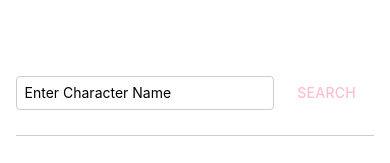
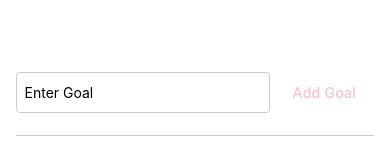
Before and after one commit to Afrizalbs/starting-project, a React Native app: screen / in a window 390 px wide. Shown: the top 163 px of the page. Built offline with nearby package versions, Linux system fonts and the light colour scheme.

Commit message:
back on track

```diff
--- a/App.js
+++ b/App.js
@@ -1,7 +1,7 @@
-import { useState, useEffect } from "react";
+import { useState } from "react";
 import {
-  Button,
   Pressable,
+  ScrollView,
   StyleSheet,
   Text,
   TextInput,
@@ -10,48 +10,44 @@ import {
 
 export default function App() {
   const [search, setSearch] = useState("");
-  const [charData, setCharData] = useState([]);
+  const [goals, setGoals] = useState([]);
 
   function handleSearchInput(params) {
     setSearch(params);
   }
 
-  function getCharacterFromApi(params) {
-    // alert(params);
-    const options = { method: "GET" };
-
-    fetch(
-      `https://genshin-db-api.vercel.app/api/v5/characters?query=${search}`,
-      options
-    )
-      .then((response) => response.json())
-      .then((response) => {
-        setCharData(response);
-        console.log(response);
-      })
-      .catch((err) => console.log(err));
+  function addGoal() {
+    setGoals((currentGoals) => [...currentGoals, search]);
+    // setSearch("");
   }
-
-  // useEffect(() => {}, [search]);
 
   return (
     <View style={styles.container}>
       <View style={styles.inputContainer}>
         <TextInput
           style={styles.charInput}
-          placeholder="Enter Character Name"
+          placeholder="Enter Goal"
           value={search}
           onChangeText={(value) => handleSearchInput(value)}
         />
         <Pressable
           style={styles.searchButton}
-          onPress={() => getCharacterFromApi(search)}
+          onPress={addGoal}
+          disabled={search.trim().length === 0}
         >
-          <Text style={styles.btnText}>SEARCH</Text>
+          <Text style={styles.btnText}>Add Goal</Text>
         </Pressable>
       </View>
       <View style={styles.goalsContainer}>
-        <Text>{charData.description}</Text>
+        <ScrollView>
+          <View style={{ gap: 16 }}>
+            {goals.map((goal, index) => (
+              <View key={index} style={styles.cardContainer}>
+                <Text>{goal}</Text>
+              </View>
+            ))}
+          </View>
+        </ScrollView>
       </View>
     </View>
   );
@@ -78,7 +74,8 @@ const styles = StyleSheet.create({
     borderColor: "#ccc",
     borderWidth: 1,
     borderRadius: 4,
-    padding: 7.5,
+    paddingHorizontal: 7.5,
+    paddingVertical: 11,
   },
   searchButton: {
     alignItems: "center",
@@ -96,6 +93,11 @@ const styles = StyleSheet.create({
   },
   goalsContainer: {
     flex: 8,
-    // backgroundColor: "#cca",
+  },
+  cardContainer: {
+    padding: 16,
+    borderRadius: 4,
+    backgroundColor: "#e0f7fa",
+    elevation: 3,
   },
 });
```
Also changed, not shown: package.json (+6 -6 lines), 1 other file (tests, documents, lock files or other folders).
